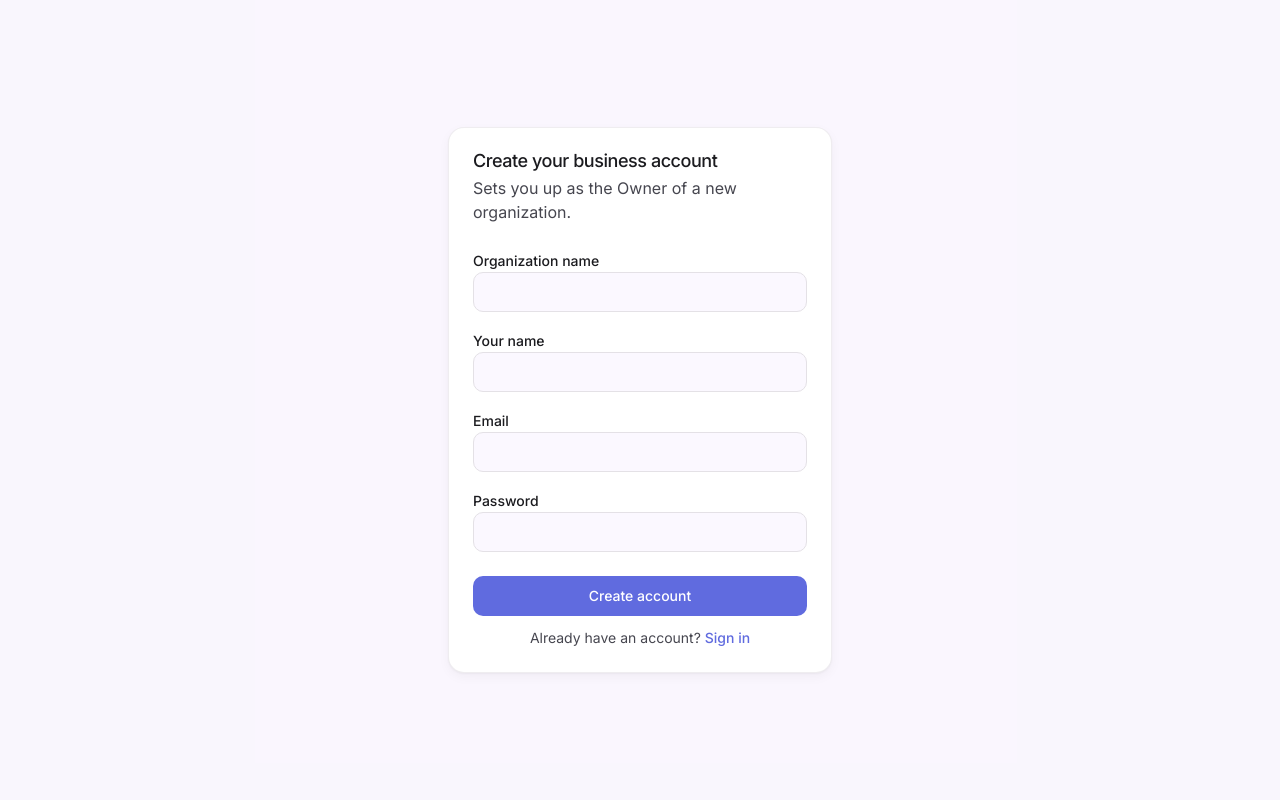
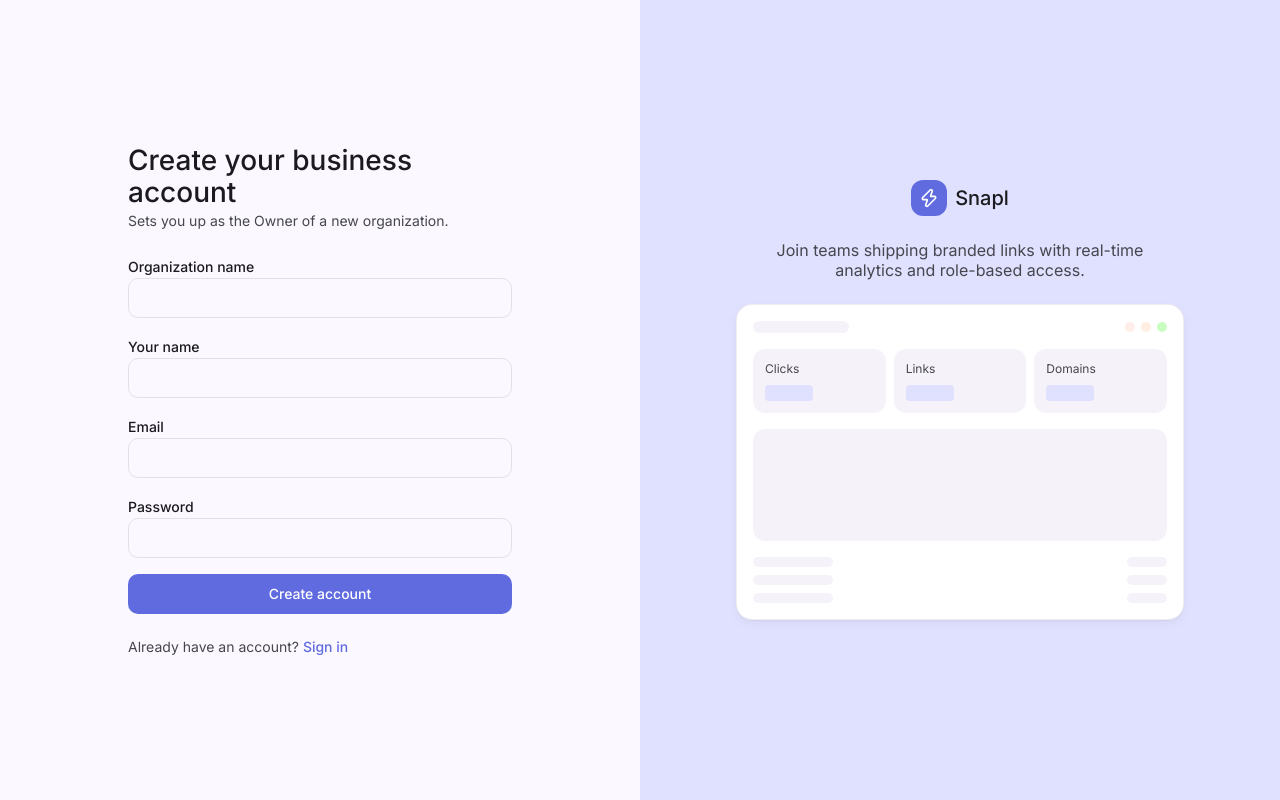
Before and after one commit to satyams98/Snapl, a React (Vite) app in the folder frontend/: page /register in a window 1280 px wide. Built offline with nearby package versions, Linux system fonts and the light colour scheme; no server answers.

Commit message:
style: restyle Login and Register as split-screen auth pages
Co-Authored-By: Claude Haiku 4.5 <noreply@anthropic.com>

```diff
--- a/frontend/src/pages/auth/LoginPage.tsx
+++ b/frontend/src/pages/auth/LoginPage.tsx
@@ -1,11 +1,12 @@
 import { useState, type FormEvent } from "react";
 import { Link, useNavigate } from "react-router-dom";
+import { Zap } from "lucide-react";
 import { useAuth } from "@/context/AuthContext";
 import { ApiError } from "@/api/client";
 import { Button } from "@/components/ui/button";
 import { Input } from "@/components/ui/input";
 import { Label } from "@/components/ui/label";
-import { Card, CardContent, CardDescription, CardFooter, CardHeader, CardTitle } from "@/components/ui/card";
+import { DashboardPreviewMockup } from "@/components/marketing/DashboardPreviewMockup";
 
 export default function LoginPage() {
   const { login } = useAuth();
@@ -30,14 +31,14 @@ export default function LoginPage() {
   }
 
   return (
-    <div className="flex min-h-svh items-center justify-center bg-muted/30 px-4">
-      <Card className="w-full max-w-sm">
-        <CardHeader>
-          <CardTitle>Sign in</CardTitle>
-          <CardDescription>Access your organization's link dashboard.</CardDescription>
-        </CardHeader>
-        <form onSubmit={handleSubmit}>
-          <CardContent className="space-y-4">
+    <div className="grid min-h-svh lg:grid-cols-2">
+      <div className="flex items-center justify-center px-4 py-12">
+        <div className="w-full max-w-sm space-y-6">
+          <div className="space-y-1 text-center lg:text-left">
+            <h1 className="text-h3 font-medium">Sign in</h1>
+            <p className="text-body2 text-muted-foreground">Access your organization's link dashboard.</p>
+          </div>
+          <form onSubmit={handleSubmit} className="space-y-4">
             <div className="space-y-2">
               <Label htmlFor="email">Email</Label>
               <Input id="email" type="email" required value={email} onChange={(e) => setEmail(e.target.value)} />
@@ -52,21 +53,31 @@ export default function LoginPage() {
                 onChange={(e) => setPassword(e.target.value)}
               />
             </div>
-            {error && <p className="text-sm text-destructive">{error}</p>}
-          </CardContent>
-          <CardFooter className="flex flex-col gap-3">
+            {error && <p className="text-body2 text-destructive">{error}</p>}
             <Button type="submit" className="w-full" disabled={isSubmitting}>
               {isSubmitting ? "Signing in…" : "Sign in"}
             </Button>
-            <p className="text-sm text-muted-foreground">
-              Don't have an account?{" "}
-              <Link to="/register" className="font-medium text-primary underline-offset-4 hover:underline">
-                Create one
-              </Link>
-            </p>
-          </CardFooter>
-        </form>
-      </Card>
+          </form>
+          <p className="text-center text-body2 text-muted-foreground lg:text-left">
+            Don't have an account?{" "}
+            <Link to="/register" className="font-medium text-primary underline-offset-4 hover:underline">
+              Create one
+            </Link>
+          </p>
+        </div>
+      </div>
+      <div className="hidden flex-col items-center justify-center gap-6 bg-primary-lighter p-12 lg:flex">
+        <Link to="/" className="flex items-center gap-2">
+          <div className="flex size-9 items-center justify-center rounded-lg bg-primary text-primary-foreground">
+            <Zap className="size-5" />
+          </div>
+          <span className="text-h5 font-medium">Snapl</span>
+        </Link>
+        <p className="max-w-sm text-center text-body1 text-muted-foreground">
+          Branded short links, real-time analytics, and team access controls in one place.
+        </p>
+        <DashboardPreviewMockup />
+      </div>
     </div>
   );
 }
--- a/frontend/src/pages/auth/RegisterPage.tsx
+++ b/frontend/src/pages/auth/RegisterPage.tsx
@@ -1,11 +1,12 @@
 import { useState, type FormEvent } from "react";
 import { Link, useNavigate } from "react-router-dom";
+import { Zap } from "lucide-react";
 import { useAuth } from "@/context/AuthContext";
 import { ApiError } from "@/api/client";
 import { Button } from "@/components/ui/button";
 import { Input } from "@/components/ui/input";
 import { Label } from "@/components/ui/label";
-import { Card, CardContent, CardDescription, CardFooter, CardHeader, CardTitle } from "@/components/ui/card";
+import { DashboardPreviewMockup } from "@/components/marketing/DashboardPreviewMockup";
 
 export default function RegisterPage() {
   const { register } = useAuth();
@@ -32,14 +33,14 @@ export default function RegisterPage() {
   }
 
   return (
-    <div className="flex min-h-svh items-center justify-center bg-muted/30 px-4">
-      <Card className="w-full max-w-sm">
-        <CardHeader>
-          <CardTitle>Create your business account</CardTitle>
-          <CardDescription>Sets you up as the Owner of a new organization.</CardDescription>
-        </CardHeader>
-        <form onSubmit={handleSubmit}>
-          <CardContent className="space-y-4">
+    <div className="grid min-h-svh lg:grid-cols-2">
+      <div className="flex items-center justify-center px-4 py-12">
+        <div className="w-full max-w-sm space-y-6">
+          <div className="space-y-1 text-center lg:text-left">
+            <h1 className="text-h3 font-medium">Create your business account</h1>
+            <p className="text-body2 text-muted-foreground">Sets you up as the Owner of a new organization.</p>
+          </div>
+          <form onSubmit={handleSubmit} className="space-y-4">
             <div className="space-y-2">
               <Label htmlFor="organizationName">Organization name</Label>
               <Input
@@ -68,21 +69,31 @@ export default function RegisterPage() {
                 onChange={(e) => setPassword(e.target.value)}
               />
             </div>
-            {error && <p className="text-sm text-destructive">{error}</p>}
-          </CardContent>
-          <CardFooter className="flex flex-col gap-3">
+            {error && <p className="text-body2 text-destructive">{error}</p>}
             <Button type="submit" className="w-full" disabled={isSubmitting}>
               {isSubmitting ? "Creating account…" : "Create account"}
             </Button>
-            <p className="text-sm text-muted-foreground">
-              Already have an account?{" "}
-              <Link to="/login" className="font-medium text-primary underline-offset-4 hover:underline">
-                Sign in
-              </Link>
-            </p>
-          </CardFooter>
-        </form>
-      </Card>
+          </form>
+          <p className="text-center text-body2 text-muted-foreground lg:text-left">
+            Already have an account?{" "}
+            <Link to="/login" className="font-medium text-primary underline-offset-4 hover:underline">
+              Sign in
+            </Link>
+          </p>
+        </div>
+      </div>
+      <div className="hidden flex-col items-center justify-center gap-6 bg-primary-lighter p-12 lg:flex">
+        <Link to="/" className="flex items-center gap-2">
+          <div className="flex size-9 items-center justify-center rounded-lg bg-primary text-primary-foreground">
+            <Zap className="size-5" />
+          </div>
+          <span className="text-h5 font-medium">Snapl</span>
+        </Link>
+        <p className="max-w-sm text-center text-body1 text-muted-foreground">
+          Join teams shipping branded links with real-time analytics and role-based access.
+        </p>
+        <DashboardPreviewMockup />
+      </div>
     </div>
   );
 }
```
